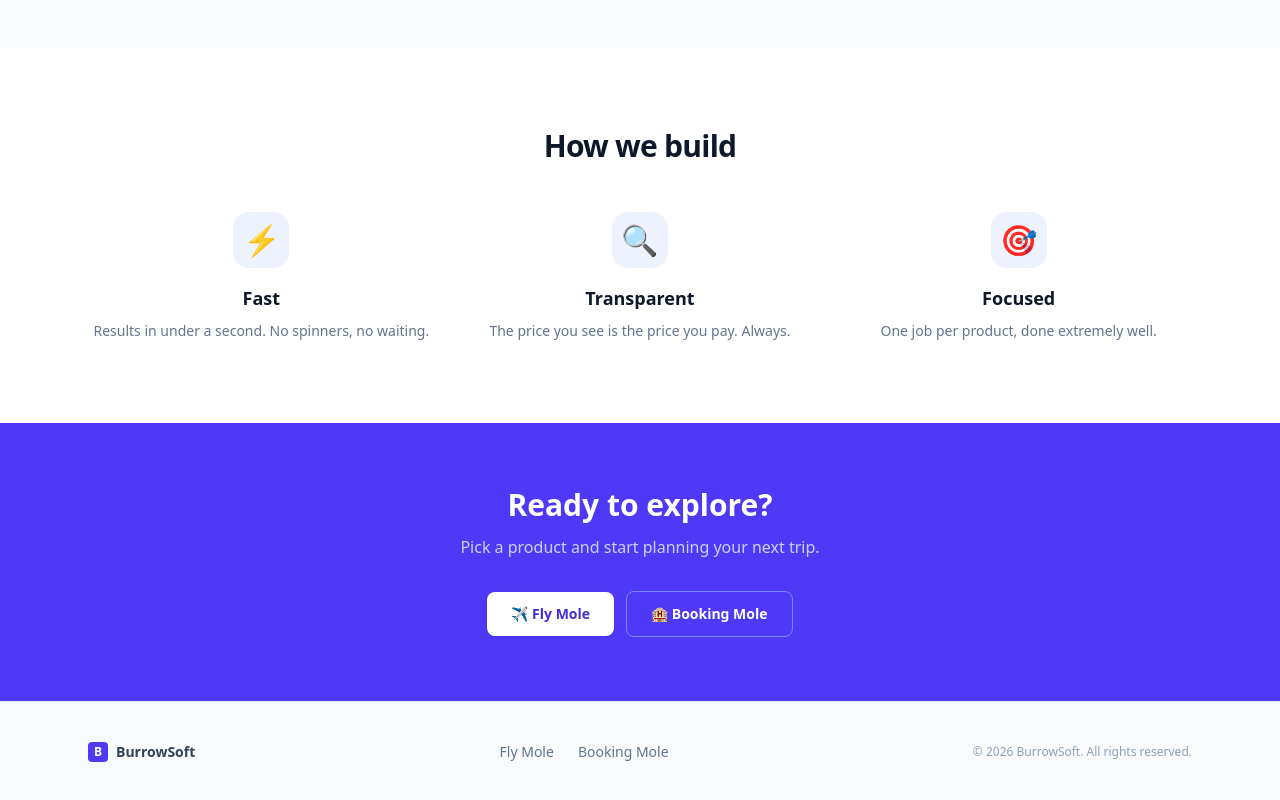
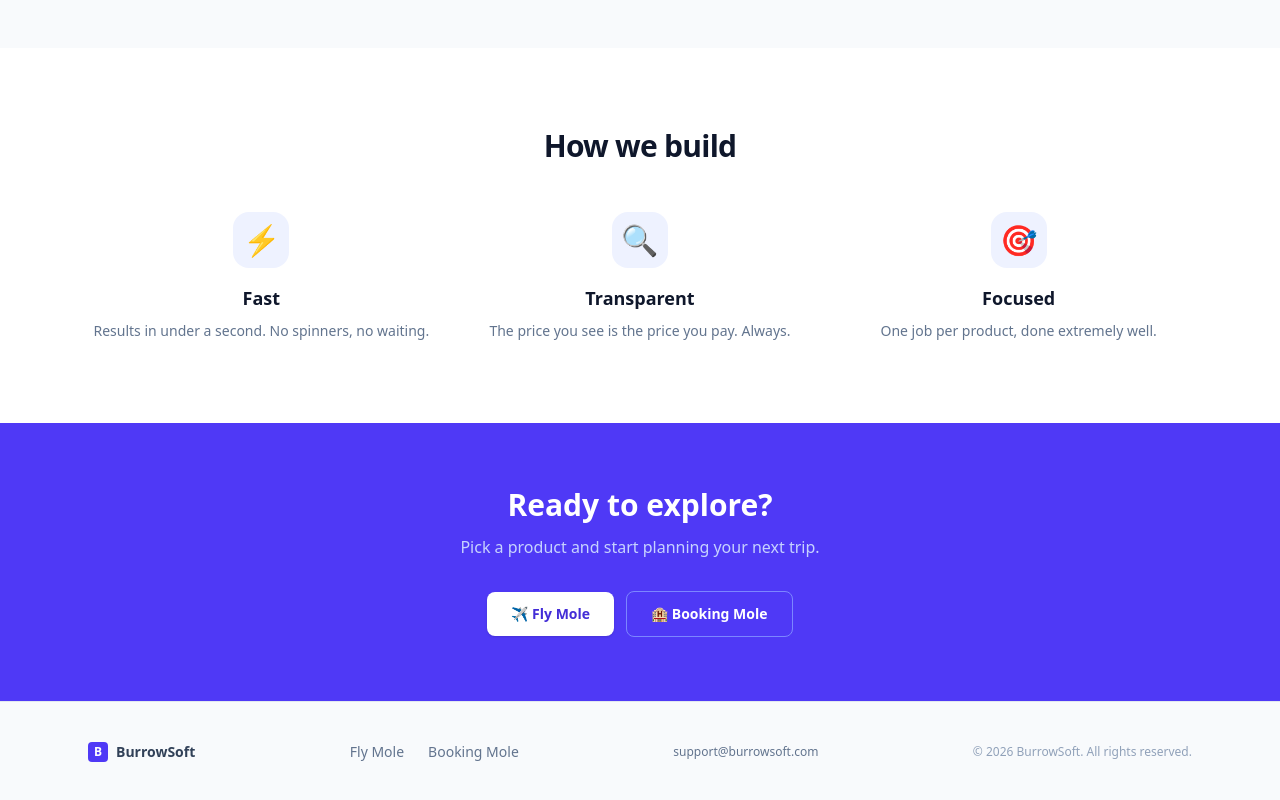
Before and after one commit to BurrowSoft/main-website, a Next.js app: page / in a window 1280 px wide. Shown: the part 1062-1862 px from the top of the page. Built offline with nearby package versions, Linux system fonts and the light colour scheme.

Commit message:
feat: add support email to footer

```diff
--- a/src/app/layout.tsx
+++ b/src/app/layout.tsx
@@ -115,6 +115,12 @@ export default function RootLayout({ children }: { children: ReactNode }) {
                 Booking Mole
               </a>
             </div>
+            <a
+              href="mailto:support@burrowsoft.com"
+              className="text-xs text-slate-500 hover:text-indigo-600 transition-colors"
+            >
+              support@burrowsoft.com
+            </a>
             <p className="text-xs text-slate-400">
               © {new Date().getFullYear()} BurrowSoft. All rights reserved.
             </p>
```
